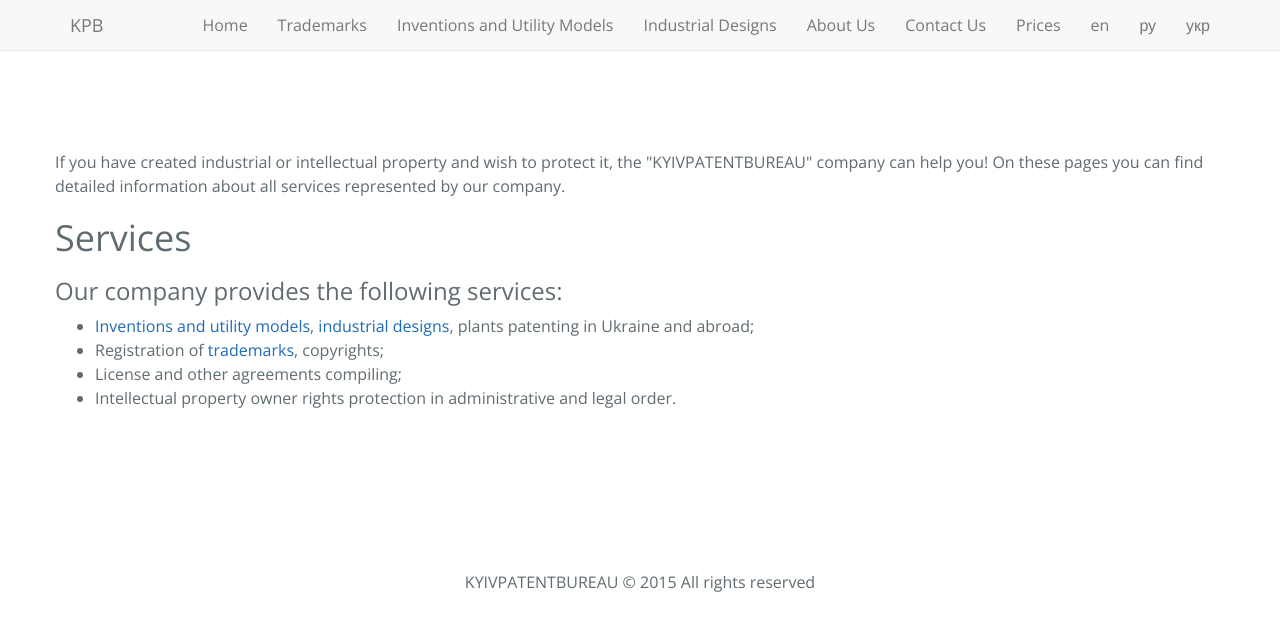
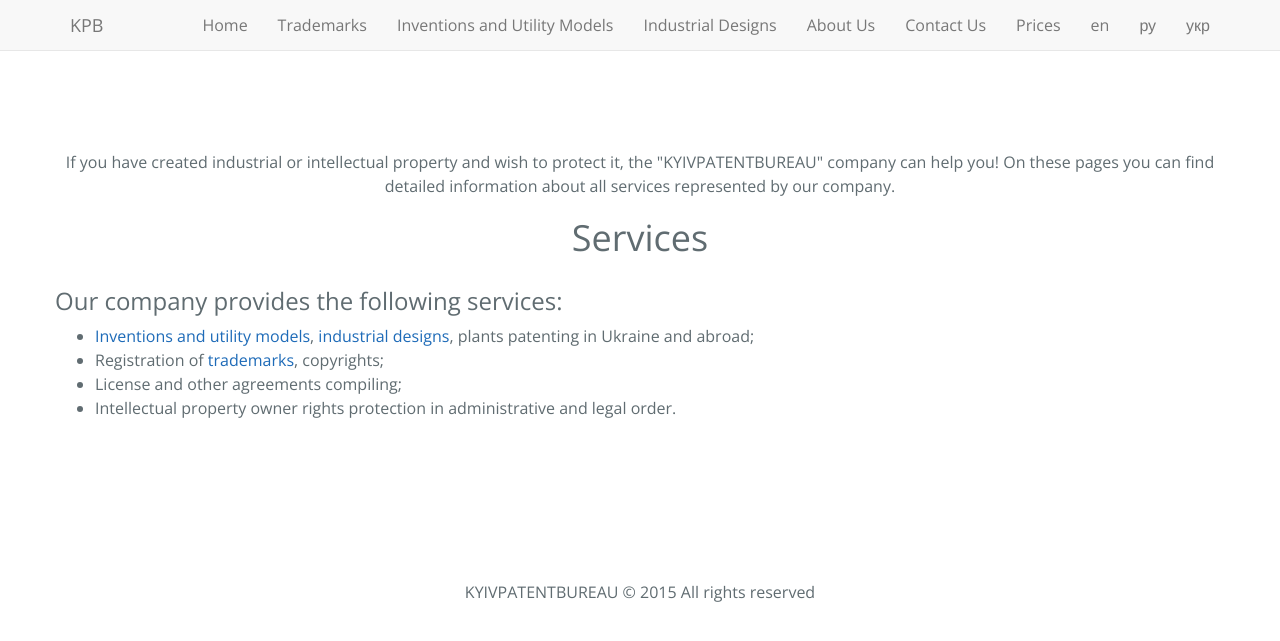
Before and after one commit to Mindshine/patent, a Jekyll site: the page built from _posts/en/pages/2000-01-01-index.html, in a window 1280 px wide. Shown: the top 641 px of the page. Built offline with Jekyll 4.4.1, drawn with Linux system fonts in a browser that asks for light colours; nearby versions of some CDN libraries; library files that are not in the unit come from our copies; Markdown is read by kramdown in place of the engine named in the settings.

Commit message:
Update 2000-01-01-index.html

```diff
--- a/_posts/en/pages/2000-01-01-index.html
+++ b/_posts/en/pages/2000-01-01-index.html
@@ -5,12 +5,20 @@
 categories:
 - en
 ---
-<p>If you have created industrial or intellectual property and wish to protect it, the "KYIVPATENTBUREAU" company can help you! On these pages you can find detailed information about all services represented by our company.</p>
-<h1>Services</h1>
-<h3>Our company provides the following services:</h3>
-<ul>
-  <li><a href="./inventions.html">Inventions and utility models</a>, <a href="./designs.html">industrial designs</a>, plants patenting in Ukraine and abroad;</li>
-  <li>Registration of <a href="./trademark.html">trademarks</a>, copyrights;</li>
-  <li>License and other agreements compiling;</li>
-  <li>Intellectual property owner rights protection in administrative and legal order.</li>
-</ul>
+<div class="row">
+  <div class="col-lg-12 text-center">
+    <p>If you have created industrial or intellectual property and wish to protect it, the "KYIVPATENTBUREAU" company can help you! On these pages you can find detailed information about all services represented by our company.</p>
+    <h1>Services</h1>
+  </div>
+</div>
+<div class="row">
+  <div class="col-lg-12 text-left">
+    <h3>Our company provides the following services:</h3>
+    <ul class="group-list">
+      <li class="group-list-item"><a href="./inventions.html">Inventions and utility models</a>, <a href="./designs.html">industrial designs</a>, plants patenting in Ukraine and abroad;</li>
+      <li class="group-list-item">Registration of <a href="./trademark.html">trademarks</a>, copyrights;</li>
+      <li class="group-list-item">License and other agreements compiling;</li>
+      <li class="group-list-item">Intellectual property owner rights protection in administrative and legal order.</li>
+    </ul>
+  </div>
+</div>
```
